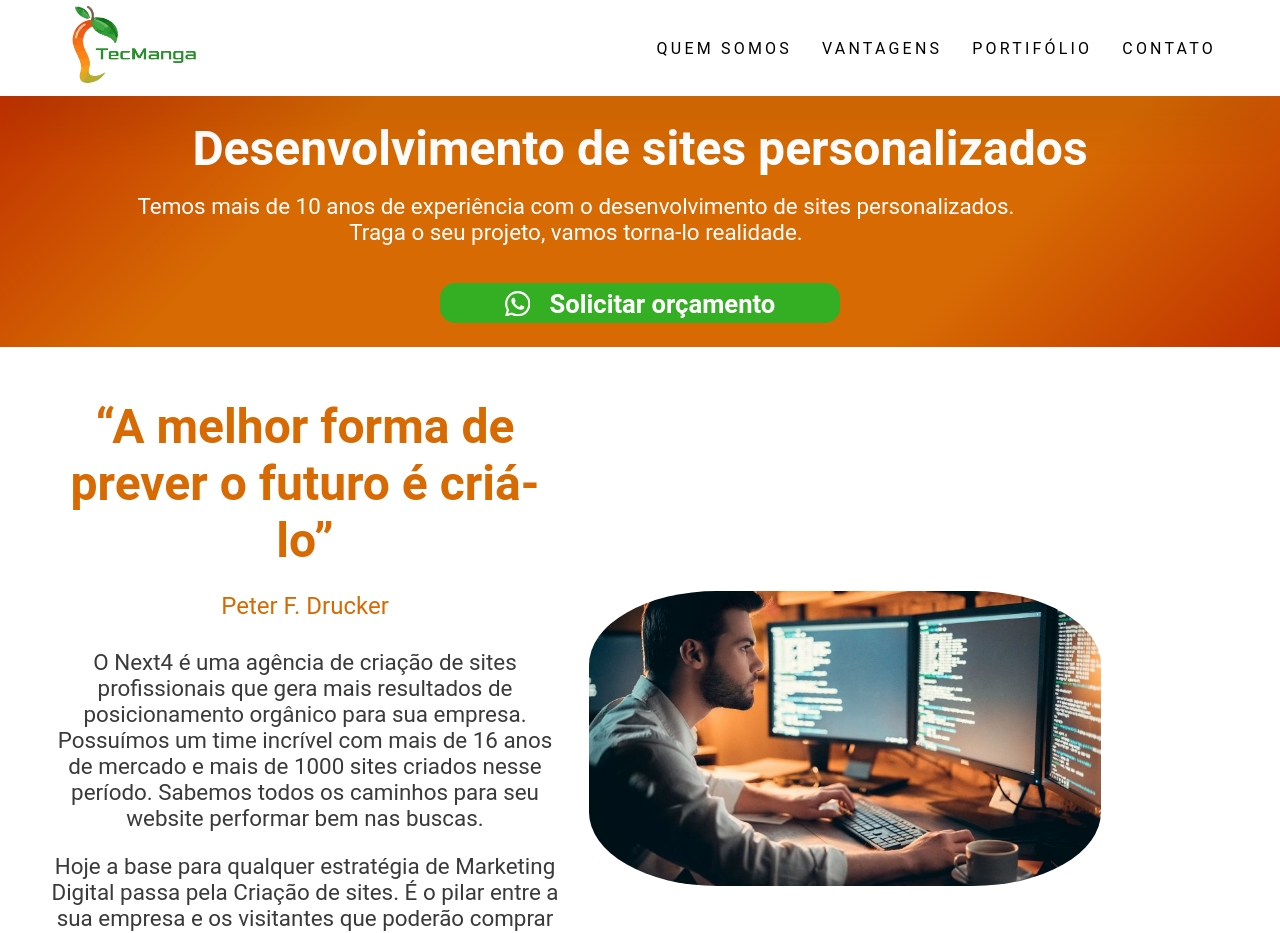
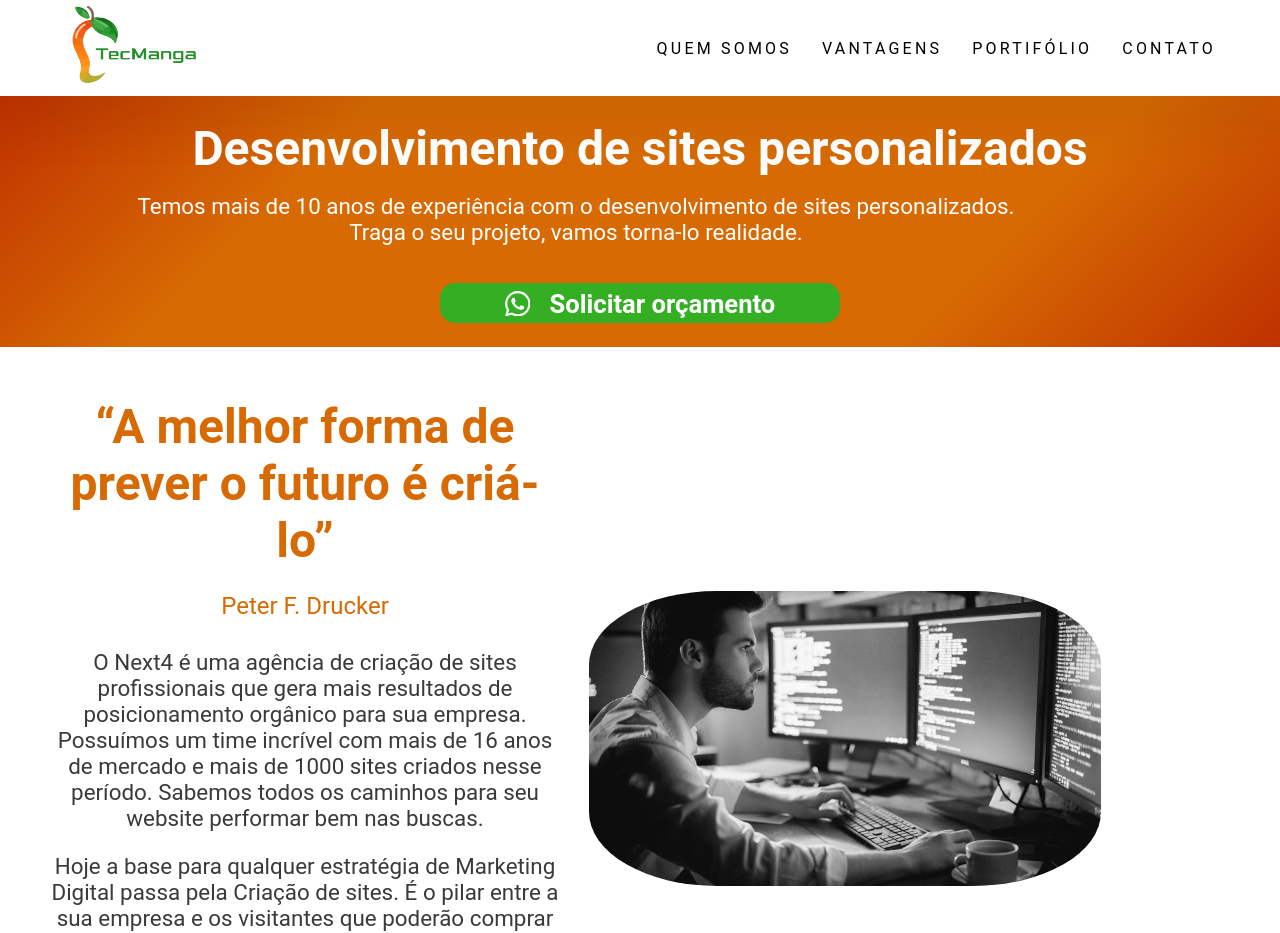
Before and after one commit to BrunoSoaresE/Manga, a Next.js app: page / in a window 1280 px wide. Shown: the top 933 px of the page. Built offline with nearby package versions, Linux system fonts and the light colour scheme.

Commit message:
efeito css

```diff
--- a/subPages/Cabecalho/Cabecalho.module.css
+++ b/subPages/Cabecalho/Cabecalho.module.css
@@ -10,9 +10,6 @@
 .tituloCabecalho{
   width: 90%;
 }
-
-
-
 .mensagemCabecalho {
   margin-top: 2vh;
   margin-bottom: 3vw;
--- a/subPages/Espaco/Espaco.module.css
+++ b/subPages/Espaco/Espaco.module.css
@@ -30,6 +30,14 @@
  width: 40vw;
   height: auto;
   border-radius: 25%;
+  filter:grayscale(100%);
+  -webkit-filter: grayscale(100%);
+  transition: 2s;
+}
+
+.trabalho:hover{
+  filter: none;
+  -webkit-filter: none;
 }
 
 
```
